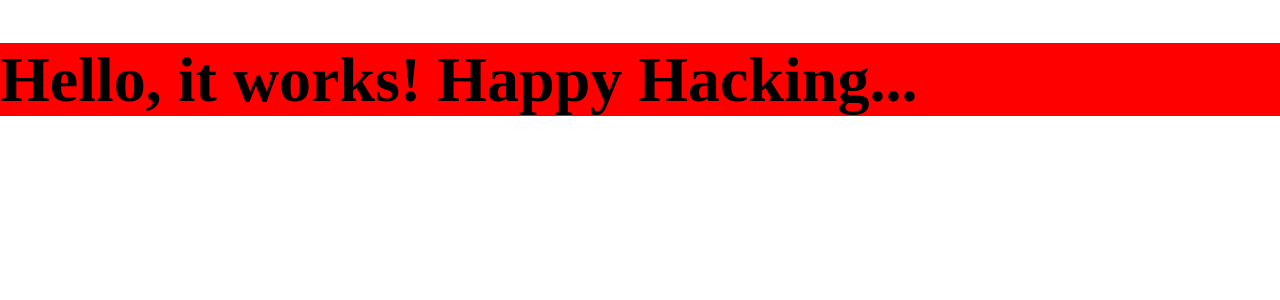
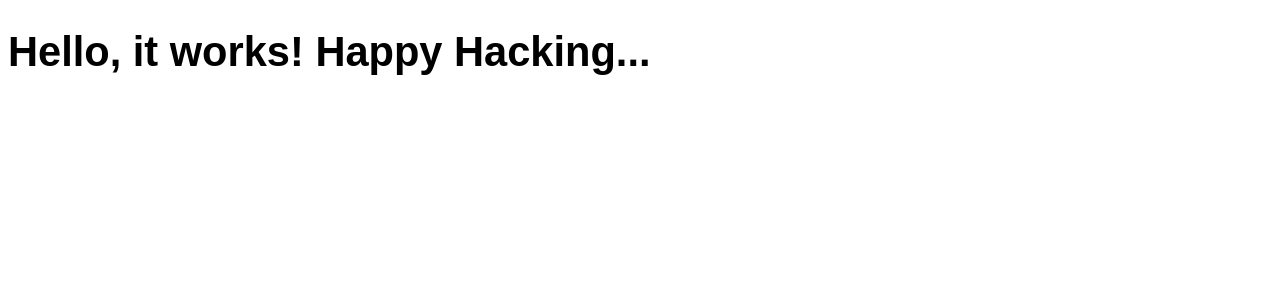
Before and after one commit to brennowilliam/react-ts-boilerplate, a React app: page /test in a window 1280 px wide. Shown: the top 300 px of the page. Built offline with nearby package versions, Linux system fonts and the light colour scheme.

Commit message:
adding more configs and installed file-loader and url-loader

```diff
--- a/build-utils/webpack.development.ts
+++ b/build-utils/webpack.development.ts
@@ -2,7 +2,7 @@ module.exports = () => ({
   module: {
     rules: [
       { test: /\.tsx?$/, loader: 'ts-loader' },
-      { test: /\.css$/, use: ['style-loader', 'css-loader', 'sass-loader'] },
+      { test: /\.scss$/, use: ['style-loader', 'css-loader', 'sass-loader'] },
     ],
   },
 })
--- a/build-utils/webpack.production.ts
+++ b/build-utils/webpack.production.ts
@@ -1,15 +1,19 @@
-// const MiniCssExtractPlugin = require('mini-css-extract-plugin')
+const MiniCssExtractPlugin = require('mini-css-extract-plugin')
+
 module.exports = () => ({
-  // plugins: [new MiniCssExtractPlugin()],
-  // module: {
-  //   rules: [
-  //     {
-  //       test: /\.css$/,
-  //       use: [{ loader: MiniCssExtractPlugin.loader }, 'css-loader'],
-  //     },
-  //   ],
-  // },
-  // output: {
-  //   filename: '[chunkhash].js',
-  // },
+  module: {
+    rules: [
+      { test: /\.tsx?$/, loader: 'ts-loader' },
+      {
+        test: /\.scss$/,
+        use: [{ loader: MiniCssExtractPlugin.loader }, 'css-loader', 'sass-loader'],
+      },
+    ],
+  },
+  plugins: [new MiniCssExtractPlugin()],
+  output: {
+    filename: 'bundle.js',
+  },
 })
+
+// => I can only rebuild if I delete the dist folder. I believe it has to do with 'const'
--- a/package.json
+++ b/package.json
@@ -34,9 +34,11 @@
     "css-loader": "^1.0.0",
     "eslint-plugin-import": "^2.14.0",
     "eslint-plugin-jsx-a11y": "^6.1.1",
+    "file-loader": "^2.0.0",
     "html-webpack-plugin": "^3.2.0",
     "husky": "^1.0.0-rc.13",
     "lint-staged": "^7.2.2",
+    "mini-css-extract-plugin": "^0.4.2",
     "node-sass": "^4.9.3",
     "prettier": "^1.14.2",
     "redux-devtools": "^3.4.1",
@@ -48,6 +50,7 @@
     "tslint-config-prettier": "^1.15.0",
     "tslint-eslint-rules": "^5.4.0",
     "tslint-react": "^3.6.0",
+    "url-loader": "^1.1.1",
     "webpack": "^4.17.1",
     "webpack-cli": "^3.1.0",
     "webpack-dev-server": "^3.1.5",
--- a/src/components/App.tsx
+++ b/src/components/App.tsx
@@ -1,7 +1,7 @@
 // Libs
 import * as React from 'react'
 
-import '../test.css'
+import '../test.scss'
 
 interface IApp {}
 
--- a/src/index.tsx
+++ b/src/index.tsx
@@ -3,7 +3,7 @@ import * as React from 'react'
 import * as ReactDOM from 'react-dom'
 
 // Normalize
-import 'normalize.css'
+// import 'normalize.css' => Need to get the webpack configured for this.
 
 // Components
 import App from './components/App'
--- a/src/test.css
+++ /dev/null
@@ -1,5 +0,0 @@
-.container {
-  background: red;
-  font-size: 2rem;
-  text-align: 'center';
-}
--- /dev/null
+++ b/src/test.scss
@@ -0,0 +1,7 @@
+$primary-color: red;
+
+.container {
+  font-size: 1.3rem;
+  text-align: 'center';
+  font-family: fantasy;
+}
--- a/webpack.config.js
+++ b/webpack.config.js
@@ -11,7 +11,7 @@ module.exports = ({ mode, presets } = { mode: 'production', presets: [] }) => {
       output: {
         filename: './dist/bundle.js',
       },
-      devtool: 'source-map',
+      // devtool: 'source-map',
       resolve: {
         extensions: ['.ts', '.tsx', '.js'],
       },
```
